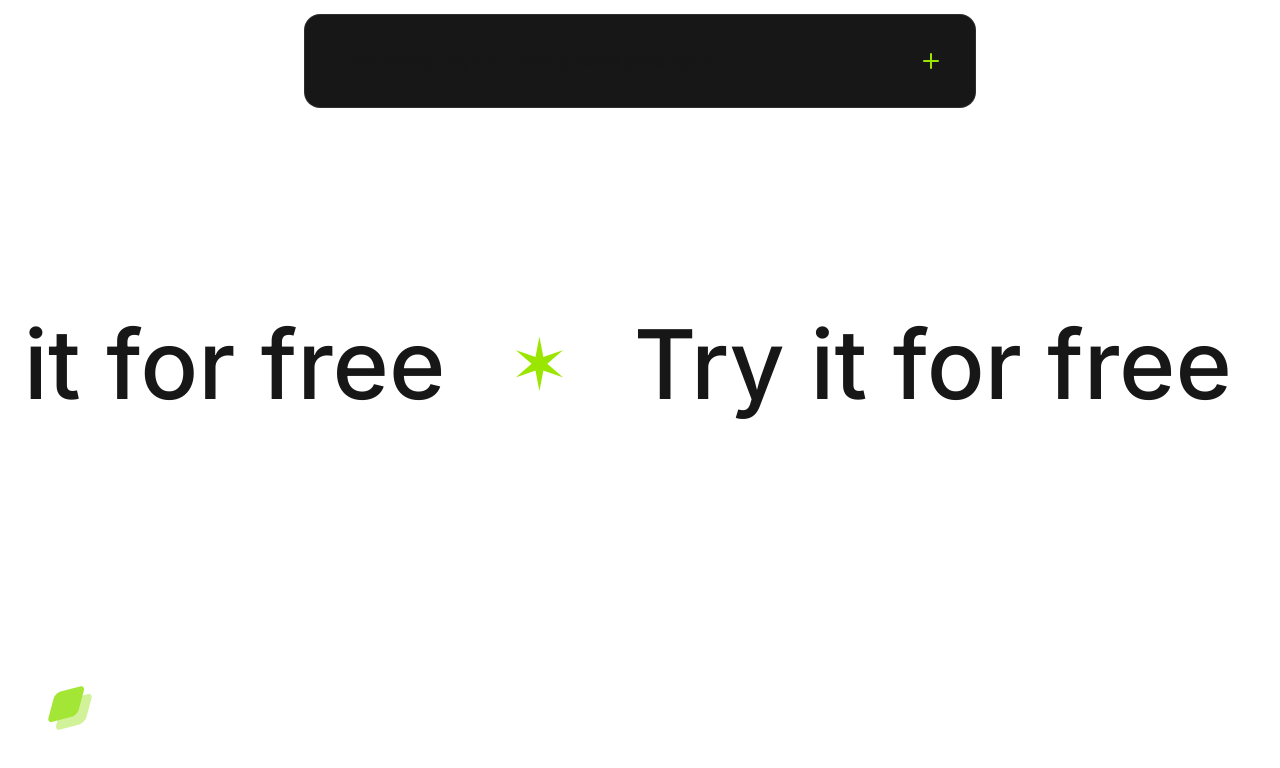
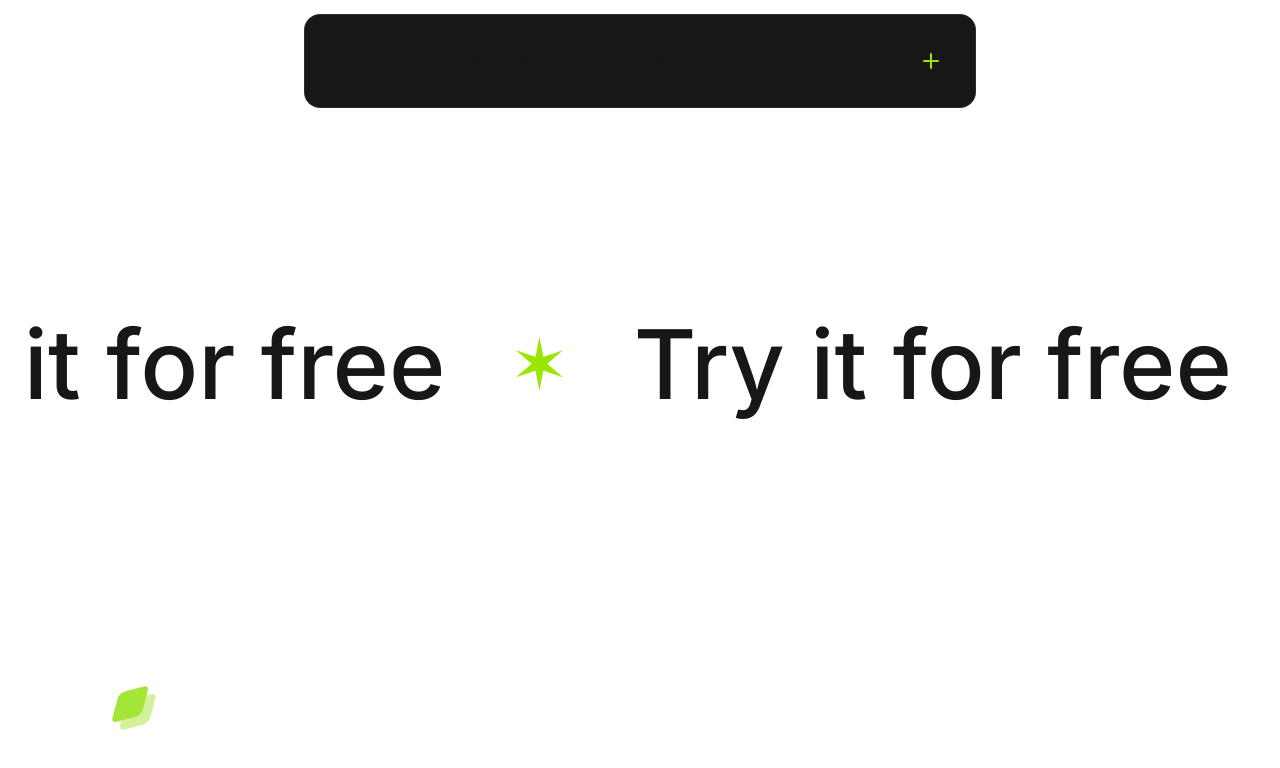
Before and after one commit to yanguadotdev/saas-landing-page, a Next.js app: page / in a window 1280 px wide. Shown: the part 6128-6896 px from the top of the page. Built offline with nearby package versions, Linux system fonts and the light colour scheme.

Commit message:
feat(Footer): set maximum width for footer container to enhance layout consistency

```diff
--- a/src/sections/Footer.tsx
+++ b/src/sections/Footer.tsx
@@ -10,7 +10,7 @@
 export default function Footer() {
   return (
     <section className='py-40'>
-      <div className='container mx-auto'>
+      <div className='container mx-auto max-w-6xl'>
         <div className='flex flex-col items-center gap-6 md:flex-row md:justify-between'>
           <div>
             <Image src={logoImage} alt='Layers Logo' />
```
